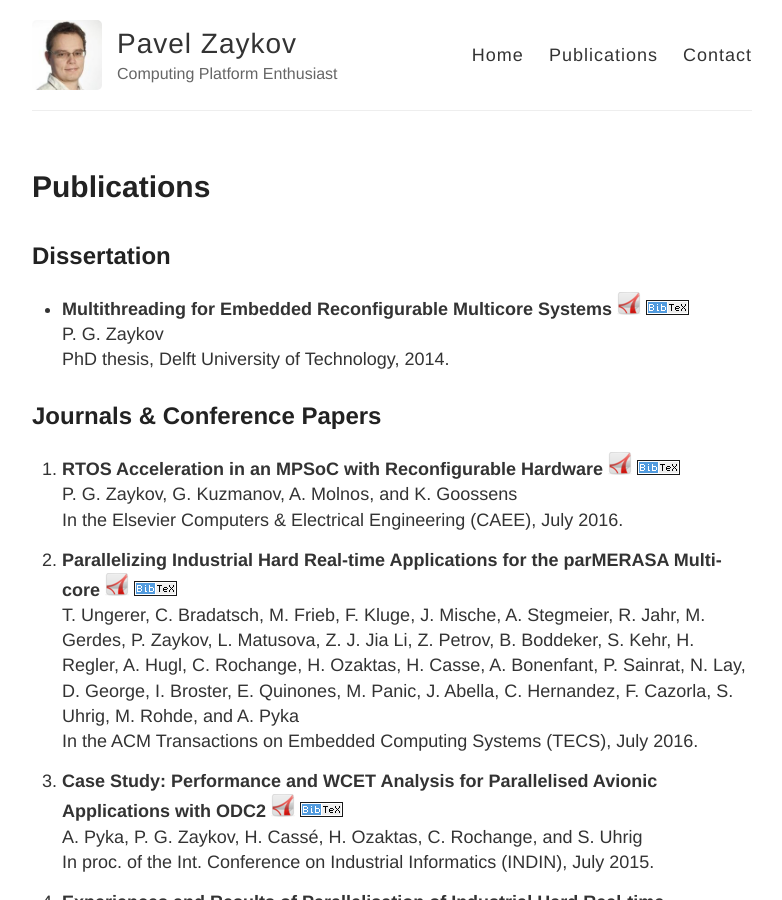
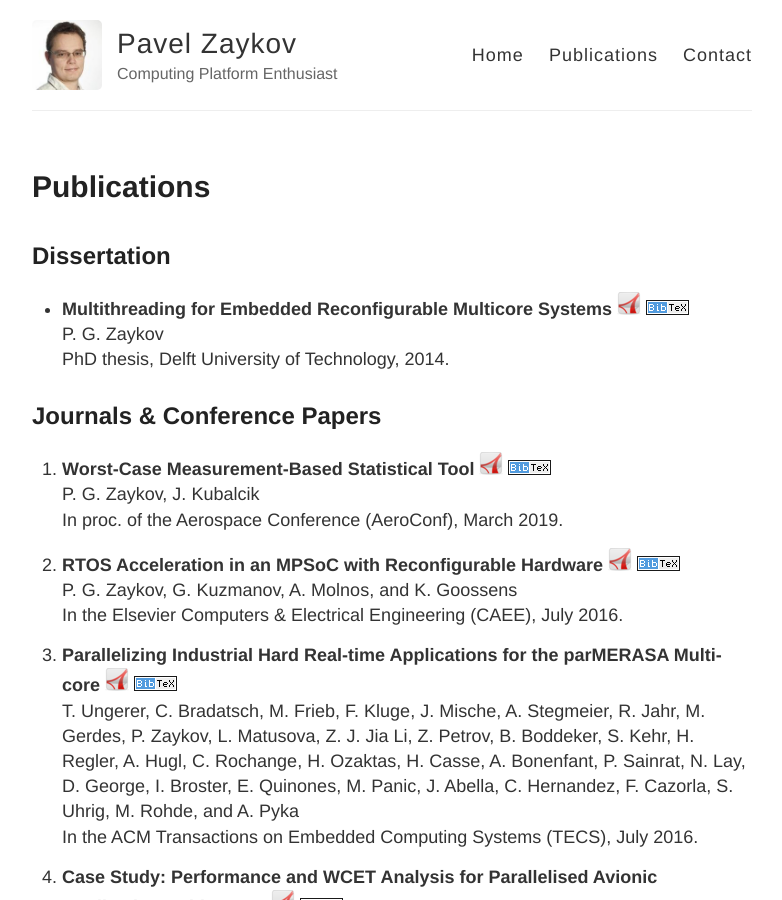
Before and after one commit to zaykov/web-page, a Jekyll site: the page built from publications.md, in a window 1280 px wide and 900 px high. Shown: the whole window, without its empty margins (248-1030 px from the left). Built offline with Jekyll 4.4.1, drawn with Linux system fonts in a browser that asks for light colours; comment, search, counter and statistics services are not loaded; some of the changed text lies outside the part shown.

Commit message:
updated, bio and publications

```diff
--- a/publications.md
+++ b/publications.md
@@ -12,6 +12,13 @@ P. G. Zaykov<br>
 PhD thesis, Delft University of Technology, 2014.
 
 ## Journals & Conference Papers
+1. **Worst-Case Measurement-Based Statistical Tool**
+<a href="" target="_blank"><img src="{{ site.url }}/images/pdf.png"></a>
+<a href="" target="_blank"><img src="{{ site.url }}/images/bibtex.png"></a>
+<br>
+P. G. Zaykov, J. Kubalcik <br>
+In proc. of the Aerospace Conference (AeroConf), March 2019.
+
 1. **RTOS Acceleration in an MPSoC with Reconfigurable Hardware**
 <a href="http://dx.doi.org/10.1016/j.compeleceng.2016.03.016" target="_blank"><img src="{{ site.url }}/images/pdf.png"></a>
 <a href="{{ site.url }}/publications/bib/zaykov-2016-caee.bib" target="_blank"><img src="{{ site.url }}/images/bibtex.png"></a>
@@ -128,6 +135,14 @@ P. Zaykov <br>
 In proc. of the Computer Systems and Technologies conference (CompSysTech), June 2007.
 
 ## Patent applications
+1. **Memory partitioning for a computing system with memory pools**
+<a href="" target_blank> <img src="{{ site.url }}/images/pdf.png"></a>
+<a href="" target="_blank"><img src="{{ site.url }}/images/bibtex.png"></a>
+<br>
+P. Zaykov, L.Matusova<br>
+US 20180239709 A1, August 2018.
+
+
 1. **Worst-Case Execution Time Statistical Tool**
 <a href="http://appft1.uspto.gov/netacgi/nph-Parser?Sect1=PTO1&Sect2=HITOFF&d=PG01&p=1&u=/netahtml/PTO/srchnum.html&r=1&f=G&l=50&s1=20160247081.PGNR." target_blank> <img src="{{ site.url }}/images/pdf.png"></a>
 <a href="{{ site.url }}/publications/bib/zaykov-2016-upsto.bib" target="_blank"><img src="{{ site.url }}/images/bibtex.png"></a>
```
Also changed, not shown: index.md (+3 -3 lines).
